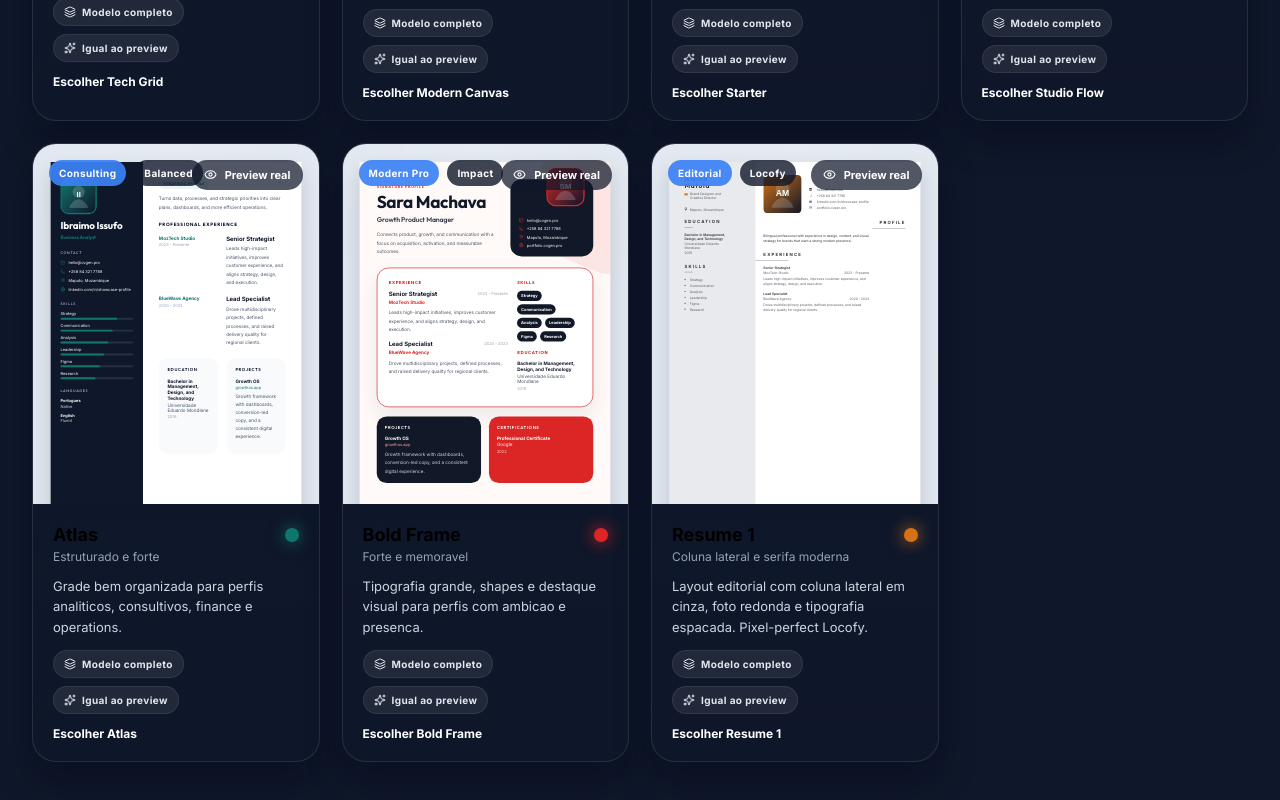
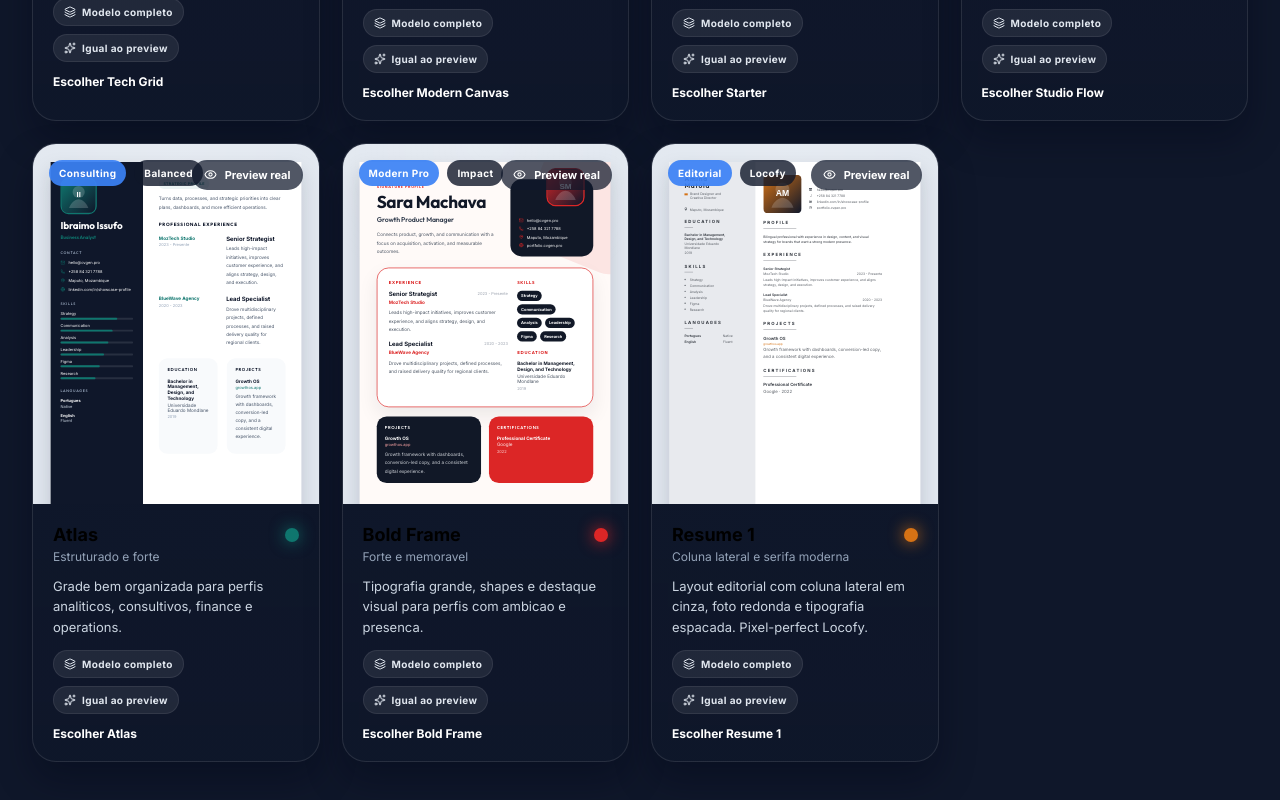
Before and after one commit to izdinematano/cv-ai, a Next.js app: page /editor in a window 1280 px wide. Shown: the part 2302-3102 px from the top of the page. Built offline with nearby package versions, Linux system fonts and the light colour scheme; no server answers; what @react-pdf/renderer would draw is missing.

Commit message:
fix(resume1): align profile/experience left, add languages/projects/certifications sections

```diff
--- a/src/components/Templates/Resume1/Resume1.module.css
+++ b/src/components/Templates/Resume1/Resume1.module.css
@@ -1,4 +1,42 @@
 /* Resume 1 - scoped styles (CSS Module). Root uses :root-like variables local to this block. */
+
+.certBlock {
+  display: flex;
+  flex-direction: column;
+  gap: var(--gap-6);
+  width: var(--width-146);
+}
+.certName {
+  font-weight: 600;
+  color: var(--color-darkslategray);
+  font-size: var(--fs-10);
+}
+.certMeta {
+  font-size: var(--fs-10);
+  color: var(--color-dimgray);
+}
+.langRow {
+  display: flex;
+  justify-content: space-between;
+  width: var(--width-146);
+  font-size: var(--fs-10);
+}
+.langName { font-weight: 600; color: var(--color-darkslategray); }
+.langLevel { color: var(--color-dimgray); }
+.projectItem {
+  display: flex;
+  flex-direction: column;
+  gap: 4px;
+  width: 100%;
+}
+.projectName {
+  font-weight: 600;
+  color: var(--color-darkslategray);
+}
+.projectLink {
+  font-size: 9px;
+  color: var(--color-chocolate);
+}
 
 .root {
   /* Colors */
@@ -64,13 +102,14 @@
   display: flex;
   flex-direction: column;
   align-items: flex-start;
-  padding: 39px 10px 90px 45px;
+  padding: 39px 22px 60px 45px;
   gap: var(--gap-22);
   text-align: left;
   font-size: 20px;
   color: var(--color-dimgray);
   width: 260px;
   flex-shrink: 0;
+  align-self: stretch;
 }
 
 .nameBlock {
@@ -275,9 +314,10 @@
 .profileWrapper {
   align-self: stretch;
   display: flex;
-  justify-content: flex-end;
-  padding: 21px 23px 0 0;
+  justify-content: flex-start;
+  padding: 21px var(--padding-24) 60px var(--padding-24);
   font-size: 13px;
+  box-sizing: border-box;
 }
 
 .profileContainer {
@@ -285,6 +325,7 @@
   display: flex;
   flex-direction: column;
   gap: 24px;
+  width: 100%;
 }
 
 .profileHeaderBlock {
@@ -296,7 +337,7 @@
 .profileHeader {
   display: flex;
   flex-direction: column;
-  align-items: flex-end;
+  align-items: flex-start;
   gap: var(--gap-10);
 }
 
@@ -315,42 +356,46 @@
 .profileDescription {
   display: flex;
   align-items: flex-start;
-  padding: 0 0 0 var(--padding-24);
+  padding: 0;
   font-size: var(--fs-10);
   color: var(--color-darkslategray);
 }
 
 .profileText {
-  width: 320px;
+  width: 100%;
+  max-width: 360px;
   display: inline-block;
-  line-height: 1.5;
+  line-height: 1.6;
 }
 
 .experienceBlock {
-  width: 345px;
+  width: 100%;
+  max-width: 360px;
   display: flex;
   flex-direction: column;
   gap: var(--gap-16);
 }
 
 .experienceHeaderWrapper {
-  width: 138px;
+  width: 100%;
   display: flex;
   flex-direction: column;
+  align-items: flex-start;
   gap: var(--gap-10);
 }
 
 .experienceHeader {
-  width: 124px;
+  width: auto;
   display: flex;
-  padding: 0 var(--padding-24);
+  padding: 0;
   box-sizing: border-box;
 }
 
 .experienceList {
   display: flex;
-  padding: 0 0 0 var(--padding-24);
+  padding: 0;
   font-size: var(--fs-10);
+  width: 100%;
 }
 
 .experienceItems {
@@ -358,17 +403,18 @@
   flex-direction: column;
   align-items: flex-start;
   gap: var(--gap-16);
+  width: 100%;
 }
 
 .experienceItem {
-  width: var(--width-321);
+  width: 100%;
   display: flex;
   flex-direction: column;
   gap: var(--gap-6);
 }
 
 .jobHeader {
-  width: var(--width-321);
+  width: 100%;
   display: flex;
   justify-content: space-between;
   gap: var(--gap-20);
@@ -399,6 +445,6 @@
 }
 
 .jobText {
-  width: var(--width-321);
+  width: 100%;
   line-height: 1.5;
 }
--- a/src/components/Templates/Resume1/Resume1.tsx
+++ b/src/components/Templates/Resume1/Resume1.tsx
@@ -13,25 +13,51 @@ const ASSET_BASE = '/templates/resume1';
 const labels = {
   education: { pt: 'EDUCAÇÃO', en: 'EDUCATION' },
   skills: { pt: 'COMPETÊNCIAS', en: 'SKILLS' },
+  languages: { pt: 'IDIOMAS', en: 'LANGUAGES' },
   profile: { pt: 'PERFIL', en: 'PROFILE' },
   experience: { pt: 'EXPERIÊNCIA', en: 'EXPERIENCE' },
+  projects: { pt: 'PROJETOS', en: 'PROJECTS' },
+  certifications: { pt: 'CERTIFICAÇÕES', en: 'CERTIFICATIONS' },
 } as const;
 
 /**
- * Resume 1 template — converted from Locofy layout "CV _ Resume template 1 - pag1".
- * Pixel-perfect layout preserved; image/icon slots use /public/templates/resume1/.
- * The user can replace the photo via data.personalInfo.photo or keep the default illustration.
+ * Resume 1 — converted from Locofy layout. Pixel-perfect base layout, but the
+ * left column also lists Languages, and the right column shows Projects and
+ * Certifications below Experience so the user never loses content.
  */
 export default function Resume1({ data, lang }: TemplateProps) {
-  const { personalInfo, summary, education, skills, experience, settings } = data;
+  const {
+    personalInfo,
+    summary,
+    education,
+    skills,
+    languages,
+    experience,
+    projects,
+    certifications,
+    settings,
+  } = data;
   const accent = settings.accentColor;
 
-  // Name split into up to 2 lines (mirrors layout "Robyn / Kingsley")
   const nameParts = (personalInfo.fullName || '').trim().split(' ');
   const firstName = nameParts[0] || '';
   const lastName = nameParts.slice(1).join(' ');
 
   const photo = personalInfo.photo || `${ASSET_BASE}/Group-1@2x.png`;
+
+  const SectionHeader = ({ title }: { title: string }) => (
+    <div className={styles.sectionHeader}>
+      <b className={styles.sectionTitle}>{title}</b>
+      <div className={styles.sectionRule} />
+    </div>
+  );
+
+  const ProfileHeader = ({ title }: { title: string }) => (
+    <div className={styles.profileHeader}>
+      <b className={styles.profileTitle}>{title}</b>
+      <div className={styles.ruleLong} />
+    </div>
+  );
 
   return (
     <div
@@ -67,11 +93,8 @@ export default function Resume1({ data, lang }: TemplateProps) {
 
         <div className={styles.sectionBlock}>
           {education.length > 0 && (
-            <div className={styles.sectionHeader} style={{ gap: 16 }}>
-              <div className={styles.sectionHeader}>
-                <b className={styles.sectionTitle}>{labels.education[lang]}</b>
-                <div className={styles.sectionRule} />
-              </div>
+            <div style={{ display: 'flex', flexDirection: 'column', gap: 16, width: '100%' }}>
+              <SectionHeader title={labels.education[lang]} />
               <div className={styles.sectionBody}>
                 {education.map((edu) => (
                   <div key={edu.id} className={styles.courseBlock}>
@@ -87,16 +110,27 @@ export default function Resume1({ data, lang }: TemplateProps) {
           )}
 
           {skills.length > 0 && (
-            <div className={styles.sectionHeader} style={{ gap: 16 }}>
-              <div className={styles.sectionHeader}>
-                <b className={styles.sectionTitle}>{labels.skills[lang]}</b>
-                <div className={styles.sectionRule} />
-              </div>
+            <div style={{ display: 'flex', flexDirection: 'column', gap: 16, width: '100%' }}>
+              <SectionHeader title={labels.skills[lang]} />
               <div className={styles.skillsList}>
                 {skills.map((s, i) => (
                   <div key={i} className={styles.skillRow}>
                     <div className={styles.skillDot} />
                     <div>{s[lang] || s.pt || s.en}</div>
+                  </div>
+                ))}
+              </div>
+            </div>
+          )}
+
+          {languages.length > 0 && (
+            <div style={{ display: 'flex', flexDirection: 'column', gap: 16, width: '100%' }}>
+              <SectionHeader title={labels.languages[lang]} />
+              <div className={styles.skillsList}>
+                {languages.map((l, i) => (
+                  <div key={i} className={styles.langRow}>
+                    <span className={styles.langName}>{l.name}</span>
+                    <span className={styles.langLevel}>{l.level[lang]}</span>
                   </div>
                 ))}
               </div>
@@ -143,10 +177,7 @@ export default function Resume1({ data, lang }: TemplateProps) {
           <div className={styles.profileContainer}>
             {summary[lang] && (
               <div className={styles.profileHeaderBlock}>
-                <div className={styles.profileHeader}>
-                  <b className={styles.profileTitle}>{labels.profile[lang]}</b>
-                  <div className={styles.ruleLong} />
-                </div>
+                <ProfileHeader title={labels.profile[lang]} />
                 <div className={styles.profileDescription}>
                   <div className={styles.profileText}>{summary[lang]}</div>
                 </div>
@@ -156,12 +187,8 @@ export default function Resume1({ data, lang }: TemplateProps) {
             {experience.length > 0 && (
               <div className={styles.experienceBlock}>
                 <div className={styles.experienceHeaderWrapper}>
-                  <div className={styles.experienceHeader}>
-                    <b className={styles.profileTitle}>{labels.experience[lang]}</b>
-                  </div>
-                  <div className={styles.ruleLong} />
+                  <ProfileHeader title={labels.experience[lang]} />
                 </div>
-
                 <div className={styles.experienceList}>
                   <div className={styles.experienceItems}>
                     {experience.map((exp) => (
@@ -182,6 +209,41 @@ export default function Resume1({ data, lang }: TemplateProps) {
                 </div>
               </div>
             )}
+
+            {projects.length > 0 && (
+              <div className={styles.experienceBlock}>
+                <div className={styles.experienceHeaderWrapper}>
+                  <ProfileHeader title={labels.projects[lang]} />
+                </div>
+                <div className={styles.experienceItems}>
+                  {projects.map((p) => (
+                    <div key={p.id} className={styles.projectItem}>
+                      <div className={styles.projectName}>{p.name}</div>
+                      {p.link && <div className={styles.projectLink}>{p.link}</div>}
+                      <div className={styles.jobText}>{p.description[lang]}</div>
+                    </div>
+                  ))}
+                </div>
+              </div>
+            )}
+
+            {certifications.length > 0 && (
+              <div className={styles.experienceBlock}>
+                <div className={styles.experienceHeaderWrapper}>
+                  <ProfileHeader title={labels.certifications[lang]} />
+                </div>
+                <div className={styles.experienceItems}>
+                  {certifications.map((c) => (
+                    <div key={c.id} className={styles.projectItem}>
+                      <div className={styles.projectName}>{c.name}</div>
+                      <div className={styles.jobText}>
+                        {c.issuer} {c.year ? `· ${c.year}` : ''}
+                      </div>
+                    </div>
+                  ))}
+                </div>
+              </div>
+            )}
           </div>
         </div>
       </section>
```
